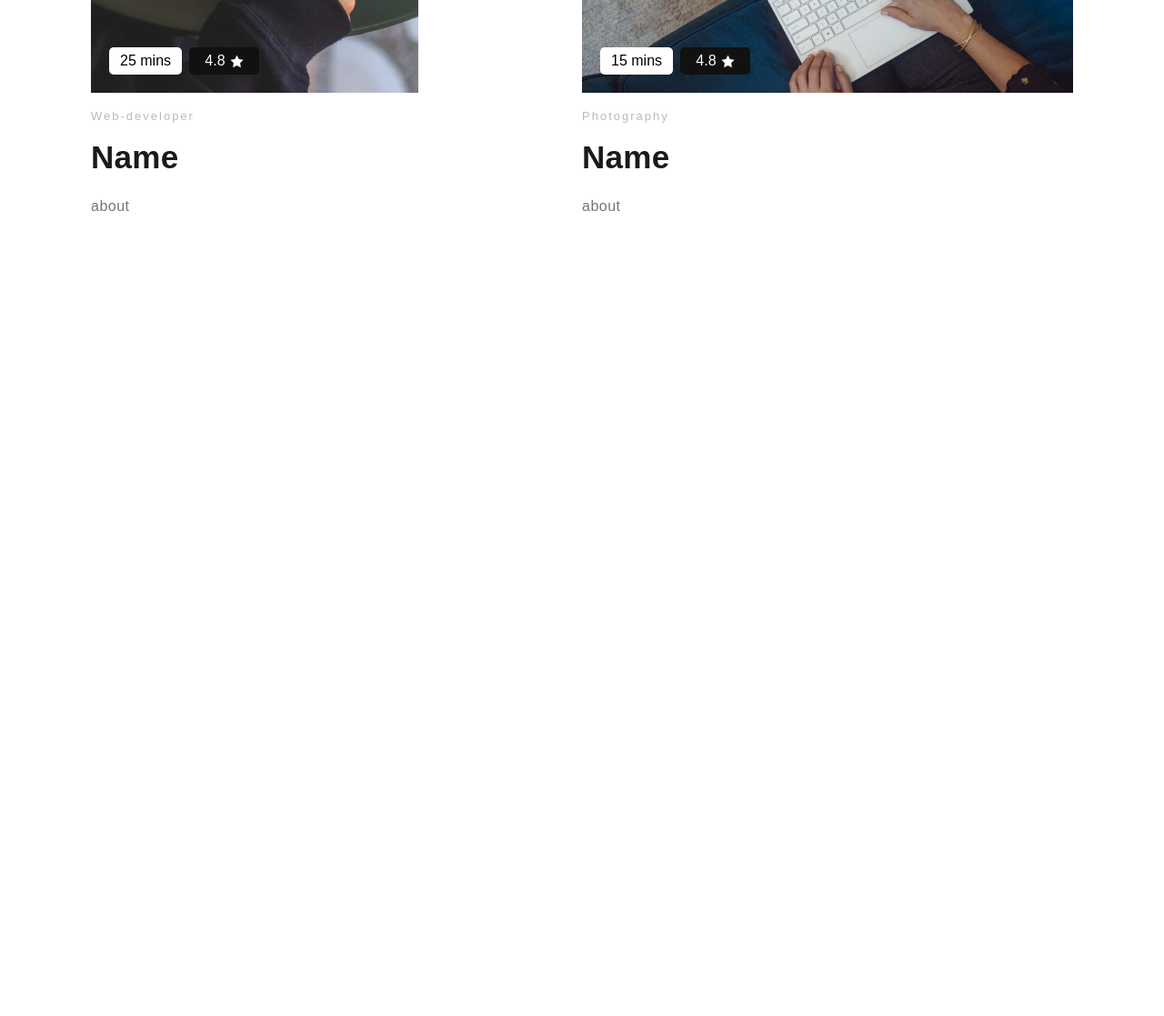
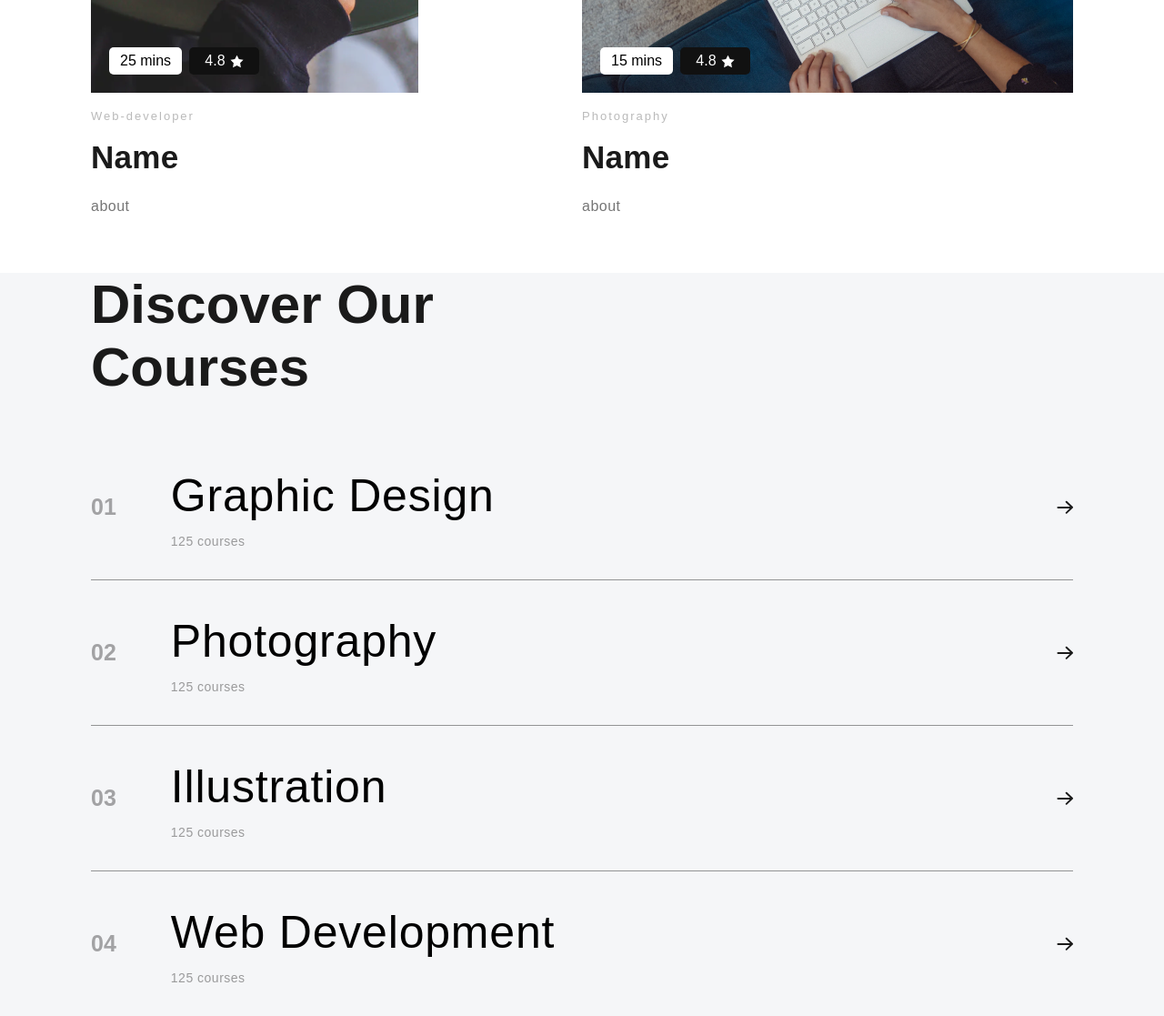
Before and after one commit to dariya-shumurova/site-courses, a plain HTML site: page index.html in a window 1280 px wide. Shown: the part 2294-3411 px from the top of the page at 91% size. Before the commit the page ends 2594 px from the top, so only its background shows below. Drawn offline with nearby package versions, Linux system fonts and the light colour scheme; no server answers.

Commit message:
ready site

```diff
--- a/index.html
+++ b/index.html
@@ -94,7 +94,7 @@
     <main class="main-content">
         <div class="container">
             <section class="coursers">
-                <h1 class="course-section-title">Popular Courses <br> this week!</h1>
+                <h2 class="course-section-title">Popular Courses <br> this week!</h2>
 
                 <section class="course-row">
                     <div class="course-card card-big">
@@ -177,5 +177,57 @@
         </div>
     </main>
 
+    <footer class="footer">
+        <div class="container">
+            <section class="courses-info">
+                <h2 class="course-info-title">Discover Our <br> Courses</h2>
+
+                <section class="footer-row">
+                    <div class="left-block">
+                        <span class="course-number">01</span>
+                        <div class="course-block">
+                            <h3 class="course-name">Graphic Design</h3>
+                            <span class="course-count">125 courses</span>
+                        </div>
+                    </div>
+                    <img src="./img/img/img/icons/arrow.svg" width="18" alt="">
+                </section>
+
+                <section class="footer-row">
+                    <div class="left-block">
+                        <span class="course-number">02</span>
+                        <div class="course-block">
+                            <h3 class="course-name">Photography</h3>
+                            <span class="course-count">125 courses</span>
+                        </div>
+                    </div>
+                    <img src="./img/img/img/icons/arrow.svg" width="18" alt="">
+                </section>
+
+                <section class="footer-row">
+                    <div class="left-block">
+                        <span class="course-number">03</span>
+                        <div class="course-block">
+                            <h3 class="course-name">Illustration</h3>
+                            <span class="course-count">125 courses</span>
+                        </div>
+                    </div>
+                    <img src="./img/img/img/icons/arrow.svg" width="18" alt="">
+                </section>
+
+                <section class="footer-row">
+                    <div class="left-block">
+                        <span class="course-number">04</span>
+                        <div class="course-block">
+                            <h3 class="course-name">Web Development</h3>
+                            <span class="course-count">125 courses</span>
+                        </div>
+                    </div>
+                    <img src="./img/img/img/icons/arrow.svg" width="18" alt="">
+                </section>
+            </section>
+        </div>
+    </footer>
+
 </body>
 </html>
--- a/style.css
+++ b/style.css
@@ -315,3 +315,60 @@
 .img-card-2 {background-image: url('./img/img/img/card-2.png');}
 .img-card-3 {background-image: url('./img/img/img/card-3.png');}
 .img-card-4 {background-image: url('./img/img/img/card-4.png');}
+
+
+.footer {
+    background-color: #f5f6f8;
+    padding: 60 px 0;
+}
+
+.course-info-title {
+    font-weight: 600;
+    font-size: 60px;
+    color: #1a1a1a;
+    margin-bottom: 40px;
+}
+
+.footer-row {
+    display: flex;
+    justify-content: space-between;
+    align-items: center;
+    padding: 30px 0;
+}
+
+.footer-row:not(:last-child) {
+    border-bottom: 1px solid #939495;
+}
+
+.left-block {
+    display: flex;
+    align-items: center;
+}
+
+.course-number {
+    font-style: normal;
+    font-weight: 600;
+    font-size: 25px;
+    color: #a2a2a4;
+}
+
+.course-block {
+    margin-left: 60px;
+    line-height: 1.5;
+}
+
+.course-name {
+    font-style: normal;
+    font-weight: 400;
+    font-size: 50px;
+    letter-spacing: 0.8px;
+    color: #000000;
+}
+
+.course-count {
+    font-style: normal;
+    font-weight: 400;
+    font-size: 14px;
+    letter-spacing: 0.5px;
+    color: #9a9a9b;
+}
```
